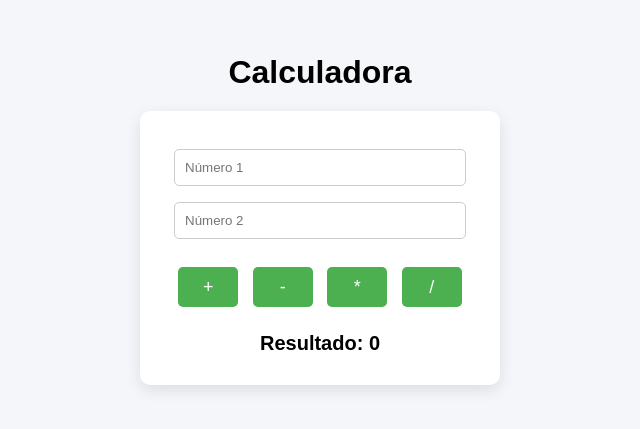
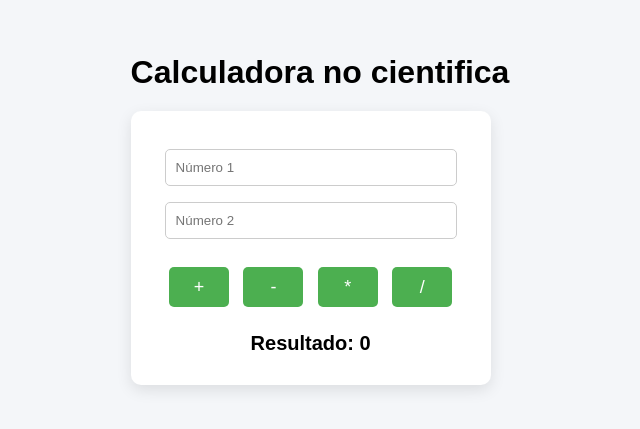
Before and after one commit to AetherLynch/Calculadora, a plain HTML site: page index.html in a window 1280 px wide. Shown: the part 199-628 px from the top of the page, without its empty margins (320-960 px from the left). Drawn offline with Linux system fonts and the light colour scheme.

Commit message:
Texto del index

```diff
--- a/index.html
+++ b/index.html
@@ -10,7 +10,7 @@
 
 <div class="container">
 
-    <h1>Calculadora</h1>
+    <h1>Calculadora no cientifica</h1>
 
     <div class="calculator">
 
```
